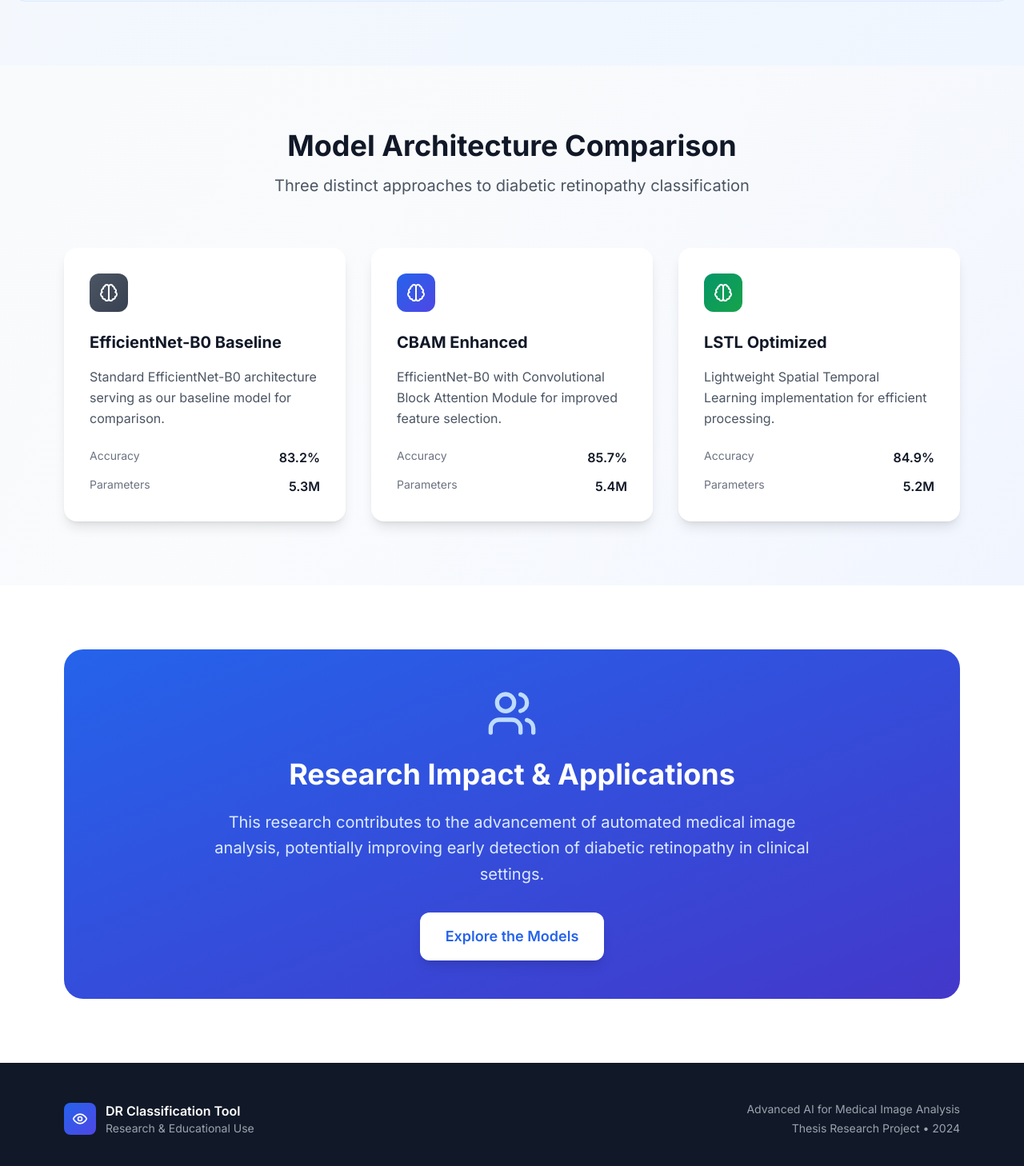
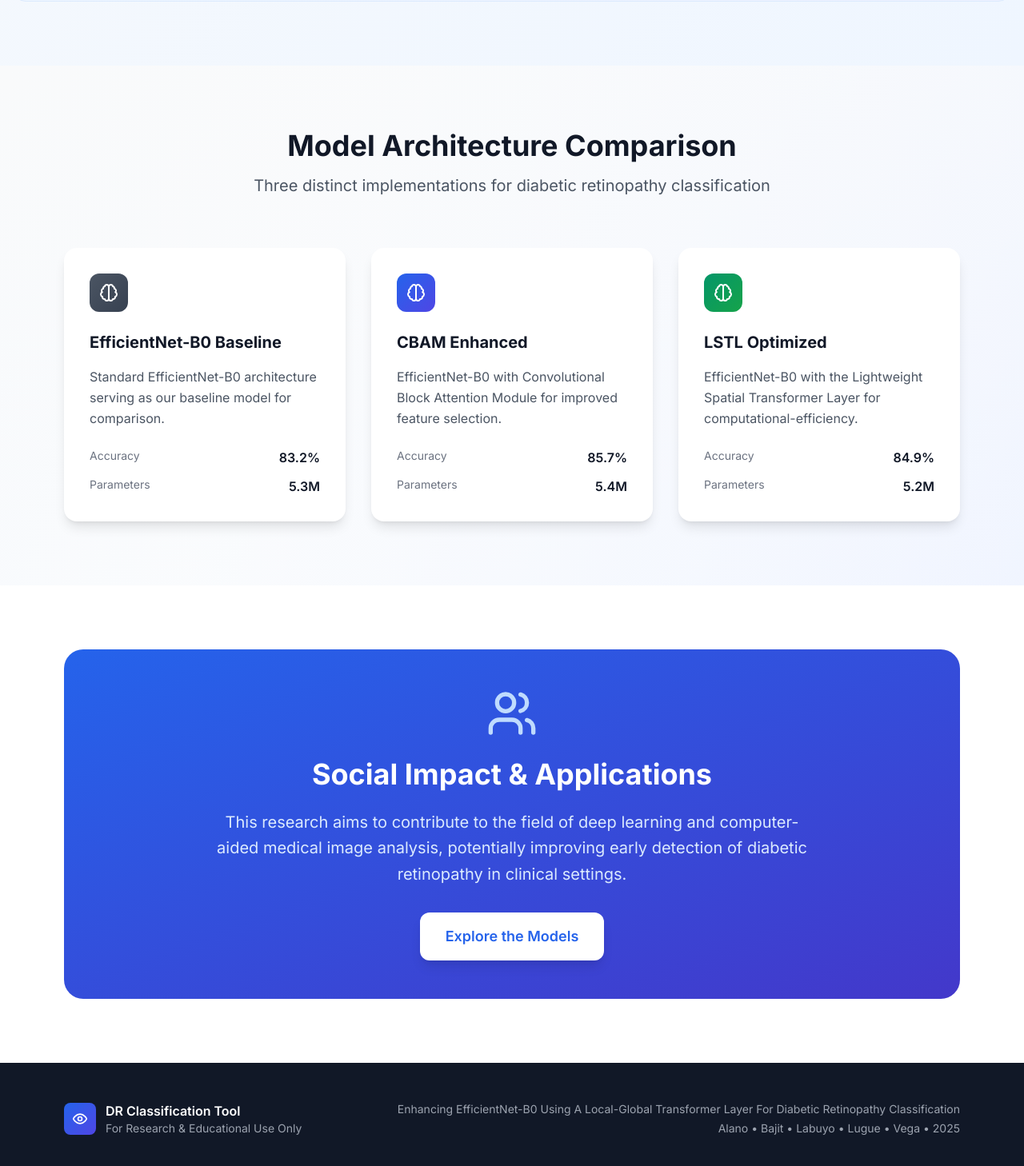
Before and after one commit to syn-vita/efficientnetLSTL-DR-classifier, a React (Vite) app in the folder dr-classification-webapp/: page / in a window 1280 px wide. Shown: the part 2944-4402 px from the top of the page at 80% size. Built offline with nearby package versions, Linux system fonts and the light colour scheme.

Commit message:
Update LandingPage (footer and research impact sections) text for clarity and accuracy

```diff
--- a/dr-classification-webapp/src/components/LandingPage.jsx
+++ b/dr-classification-webapp/src/components/LandingPage.jsx
@@ -163,7 +163,7 @@ export default function LandingPage({ onStartTesting }) {
               Model Architecture Comparison
             </h2>
             <p className="text-xl text-gray-600">
-              Three distinct approaches to diabetic retinopathy classification
+              Three distinct implementations for diabetic retinopathy classification
             </p>
           </div>
 
@@ -185,7 +185,7 @@ export default function LandingPage({ onStartTesting }) {
               },
               {
                 name: "LSTL Optimized",
-                description: "Lightweight Spatial Temporal Learning implementation for efficient processing.",
+                description: "EfficientNet-B0 with the Lightweight Spatial Transformer Layer for computational-efficiency.",
                 accuracy: "84.9%",
                 params: "5.2M",
                 color: "from-emerald-600 to-green-600"
@@ -219,10 +219,10 @@ export default function LandingPage({ onStartTesting }) {
           <div className="bg-gradient-to-br from-blue-600 to-indigo-700 rounded-3xl p-12 text-white text-center">
             <Users className="w-16 h-16 mx-auto mb-6 text-blue-200" />
             <h2 className="text-3xl md:text-4xl font-bold mb-6">
-              Research Impact & Applications
+              Social Impact & Applications
             </h2>
             <p className="text-xl text-blue-100 mb-8 max-w-3xl mx-auto leading-relaxed">
-              This research contributes to the advancement of automated medical image analysis,
+              This research aims to contribute to the field of deep learning and computer-aided medical image analysis,
               potentially improving early detection of diabetic retinopathy in clinical settings.
             </p>
             <button
@@ -245,12 +245,12 @@ export default function LandingPage({ onStartTesting }) {
               </div>
               <div>
                 <div className="font-semibold">DR Classification Tool</div>
-                <div className="text-sm text-gray-400">Research & Educational Use</div>
+                <div className="text-sm text-gray-400">For Research & Educational Use Only</div>
               </div>
             </div>
             <div className="text-sm text-gray-400 text-center md:text-right">
-              <p>Advanced AI for Medical Image Analysis</p>
-              <p className="mt-1">Thesis Research Project • 2024</p>
+              <p>Enhancing EfficientNet-B0 Using A Local-Global Transformer Layer For Diabetic Retinopathy Classification</p>
+              <p className="mt-1">Alano • Bajit • Labuyo • Lugue • Vega • 2025</p>
             </div>
           </div>
         </div>
```
